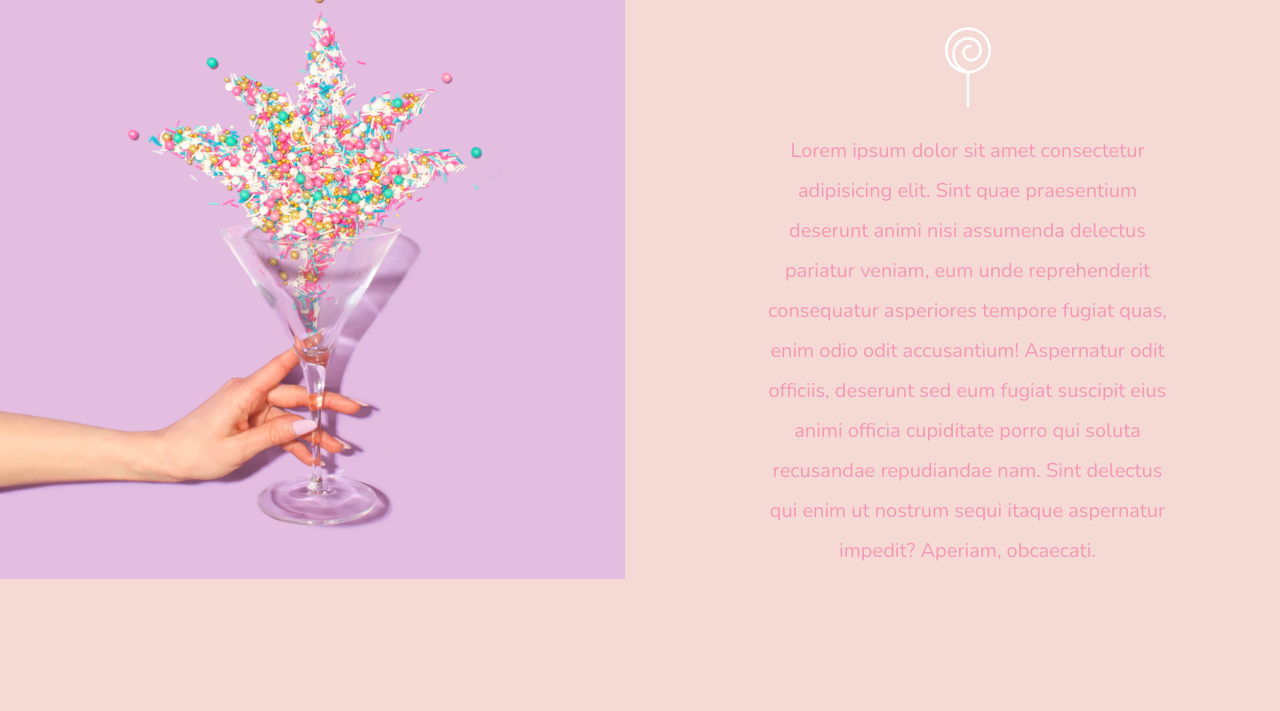
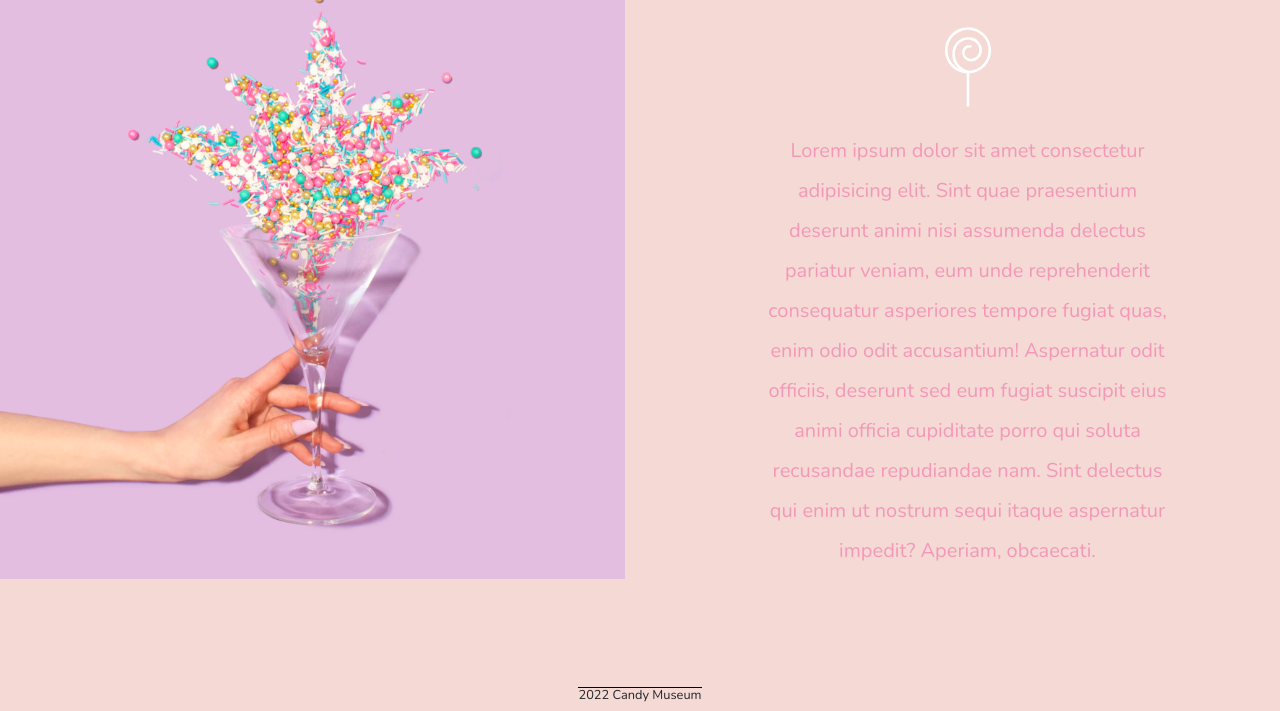
Before and after one commit to jackohhearts/museum-of-candy, a plain HTML site: page index.html in a window 1280 px wide. Shown: the part 2275-2986 px from the top of the page. Before the commit the page ends 2962 px from the top, so only its background shows below. Drawn offline with nearby package versions, Linux system fonts and the light colour scheme.

Commit message:
added small footer

```diff
--- a/app.css
+++ b/app.css
@@ -54,6 +54,11 @@ body {
     transition: background 500ms;
 }
 
+h3 {
+    border-top: solid black 1px;
+    font-size: .8rem;
+}
+
 @media (max-width: 1200px) {
     #headingGroup h1 {
         font-weight: 100;
--- a/index.html
+++ b/index.html
@@ -134,6 +134,18 @@
     </div>
 
 
+    <nav id="mainNavbar" class="navbar navbar-dark navbar-expand-md py-0 bottom justify-content-center">
+
+      <h3>2022 Candy Museum</h3>
+      </div>
+
+
+    </nav>
+
+
+
+
+
 
     <!-- Optional JavaScript -->
     <!-- jQuery first, then Popper.js, then Bootstrap JS -->
```
